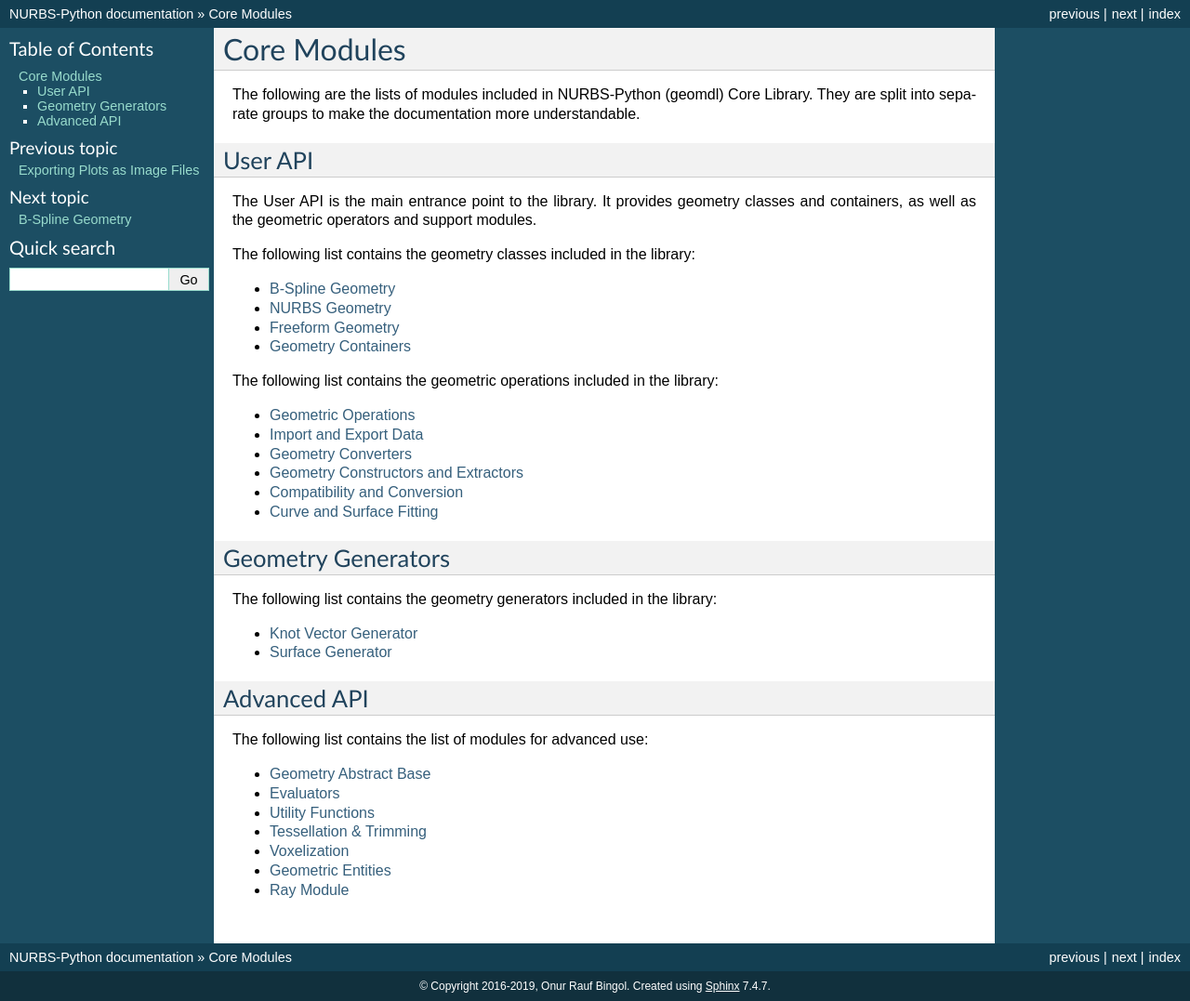
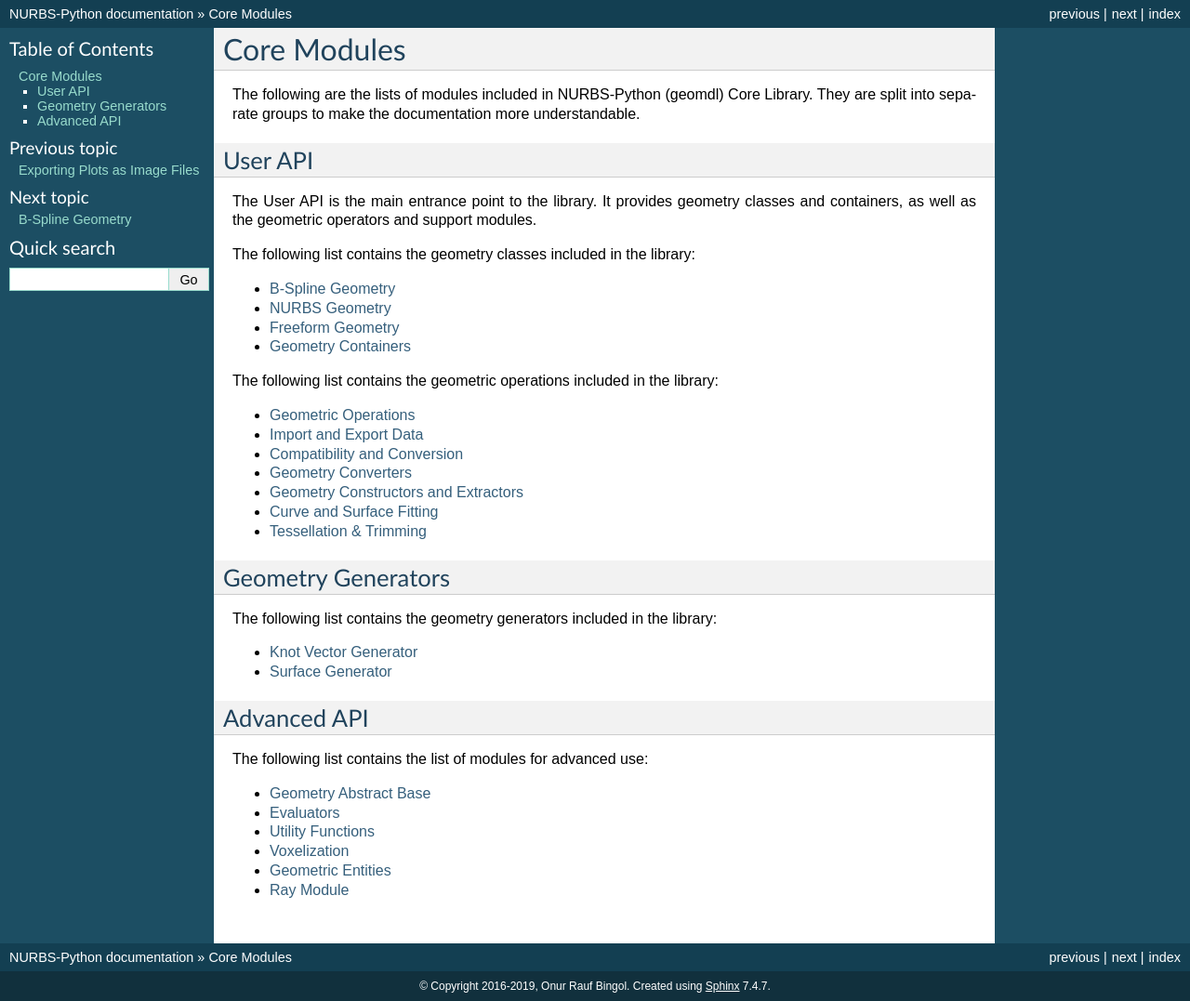
Before and after one commit to orbingol/NURBS-Python, a Sphinx documentation site: the page built from docs/modules.rst, in a window 1280 px wide. Shown: the whole page at 93% size. Built offline with Sphinx 7.4.7, drawn with Linux system fonts in a browser that asks for light colours; formulas are drawn with MathJax 3; part of the change alters nothing that is shown.

```diff
--- a/docs/modules.rst
+++ b/docs/modules.rst
@@ -27,10 +27,11 @@ The following list contains the geometric operations included in the library:
 
     module_operations
     module_exchange
+    module_compatibility
     module_convert
     module_construct
-    module_compatibility
     module_fitting
+    module_tessellate
 
 Geometry Generators
 ===================
@@ -55,7 +56,6 @@ The following list contains the list of modules for advanced use:
     module_abstract
     module_evaluators
     module_utilities
-    module_tessellate
     module_voxelize
     module_elements
     module_ray
```
